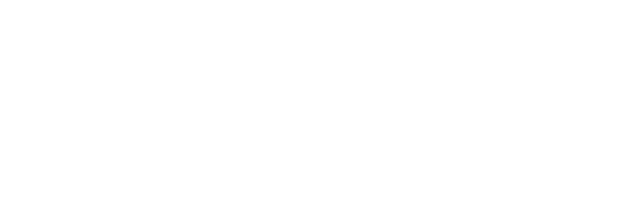
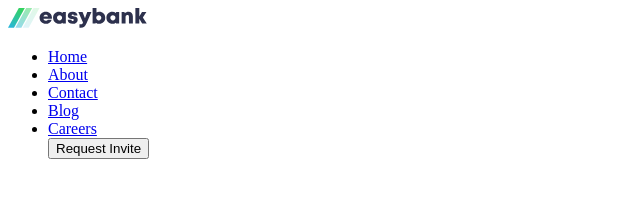
Before and after one commit to jordan-cod/EasyBank, a plain HTML site: page index.html in a window 1280 px wide. Shown: the whole page, without its empty margins (0-640 px from the left). Drawn offline with Linux system fonts and the light colour scheme.

Commit message:
HTML - Header okay

```diff
--- a/index.html
+++ b/index.html
@@ -11,6 +11,31 @@
     <script src="./assets/js/main.js"></script>
 </head>
 <body>
-
+    <!--Header Class-->
+    <header class="header">
+        <nav class="nav">
+            <img src="./img/images/logo.svg" class="logo">
+            <ul class="menu-nav">
+                <li>
+                    <a href="#">Home</a>
+                </li>
+                <li>
+                    <a href="#">About</a>
+                </li>
+                <li>
+                    <a href="#">Contact</a>
+                </li>
+                <li>
+                    <a href="#">Blog</a>
+                </li>
+                <li>
+                    <a href="#">Careers</a>
+                </li>
+                <button class="request-invite">Request Invite</button>
+            </ul>
+        </nav>
+    </header>
+    <!--Main Content-->
+    <main></main>
 </body>
 </html>
```
